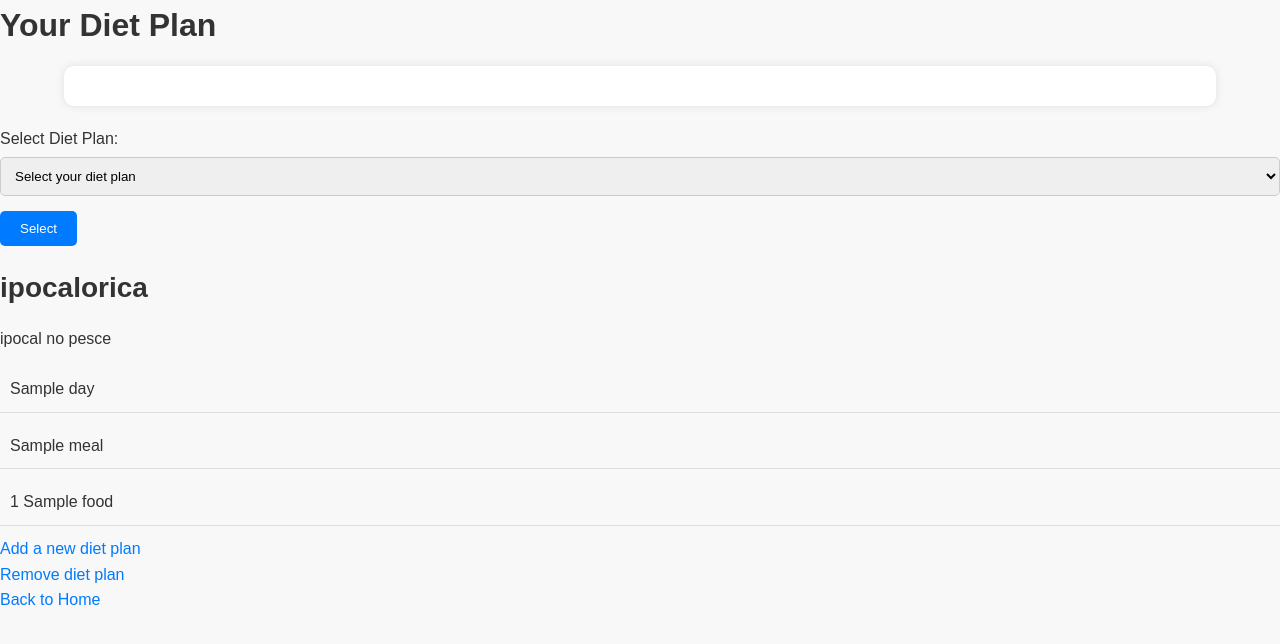
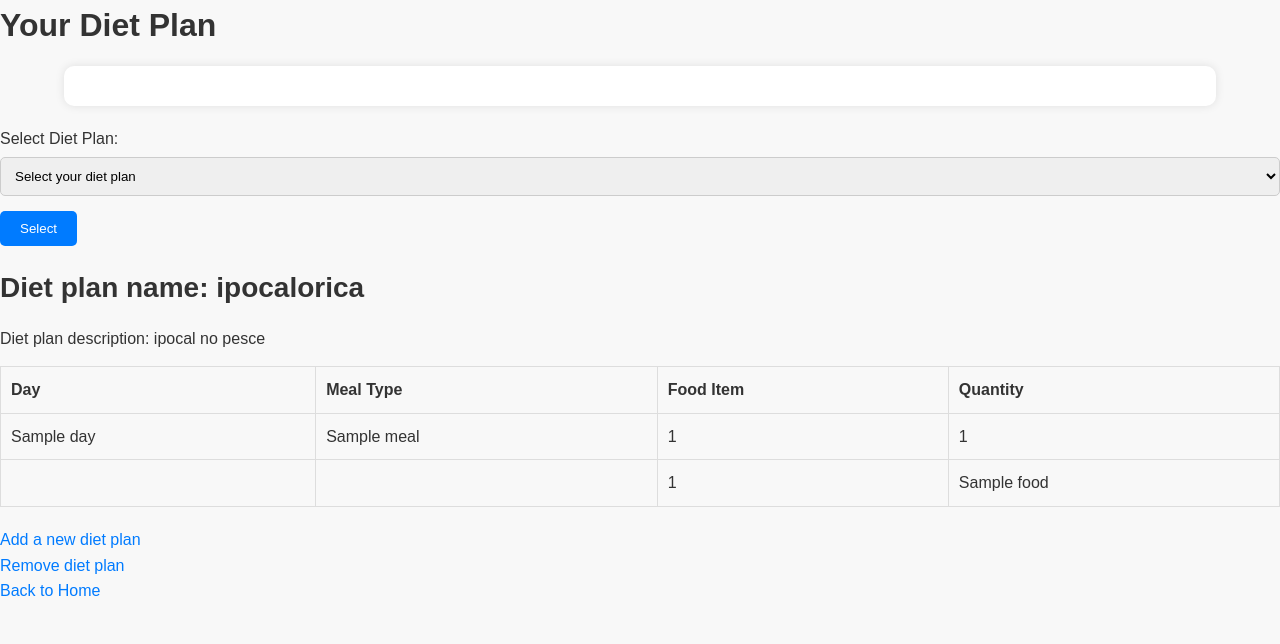
Before and after one commit to rafvai/DietShopper, a Flask app: template app/templates/diet_plan.html in a window 1280 px wide. Shown: the top 644 px of the page. Run offline with Flask 3, Linux system fonts and the light colour scheme; the template is opened without the code that fills it: values that come from a table or form of the project are taken from there, most other values are stand-ins (such as "Sample title", 1, 10 or a date in 2020).

Commit message:
Modified the diet plan presentation

```diff
--- a/app/templates/diet_plan.html
+++ b/app/templates/diet_plan.html
@@ -36,31 +36,53 @@
     {% endif %}
 
     {% if diet_plan_info %}
-    <h2>{{ diet_plan_info.name }}</h2>
-    <p>{{ diet_plan_info.description }}</p>
+    <h2>Diet plan name: {{ diet_plan_info.name }}</h2>
+    <p>Diet plan description: {{ diet_plan_info.description }}</p>
     {% endif %}
 
     {% if assigned_meals %}
-    <ul>
-        {% for day, meal_type in assigned_meals.items() %}
-            <li>{{ day }}</li>
-            <ul>
+    <table class="diet-table">
+        <thead>
+            <tr>
+                <th>Day</th>
+                <th>Meal Type</th>
+                <th>Food Item</th>
+                <th>Quantity</th>
+            </tr>
+        </thead>
+        <tbody>
+            {% for day, meal_type in assigned_meals.items() %}
+                {% set meal_count = meal_type|length %}
                 {% for meal, foods in meal_type.items() %}
-                    <li>{{ meal }}</li>
-                    <ul>
-                    {% for food in foods %}
-                        <li> {{ food[0] }} {{ food[1] }}</li>
+                    <tr>
+                        {% if loop.first %}
+                            <td rowspan="{{ meal_count }}">{{ day }}</td>
+                        {% endif %}
+                        <td>{{ meal }}</td>
+                        <td>{{ foods[0][0] }}</td>
+                        <td>{{ foods[0][1] }}</td>
+                    </tr>
+
+                    {% for food in foods[1:] %}
+                        <tr>
+                            <td></td>
+                            <td></td>
+                            <td>{{ food[0] }}</td>
+                            <td>{{ food[1] }}</td>
+                        </tr>
                     {% endfor %}
-                    </ul>
                 {% endfor %}
-            </ul>
-        {% endfor %}
-    </ul>
+            {% endfor %}
+        </tbody>
+    </table>
     {% endif %}
-    <a href="{{ url_for('main.add_diet') }}"> Add a new diet plan </a>
-    <br>
-    <a href="{{ url_for('main.remove_diet') }}"> Remove diet plan</a>
-    <br>
-    <a href="{{ url_for('main.index') }}">Back to Home</a>
+
+    <div class="links">
+        <a href="{{ url_for('main.add_diet') }}">Add a new diet plan</a>
+        <br>
+        <a href="{{ url_for('main.remove_diet') }}">Remove diet plan</a>
+        <br>
+        <a href="{{ url_for('main.index') }}">Back to Home</a>
+    </div>
 </body>
 </html>
```
Also changed, not shown: 2 other files.
